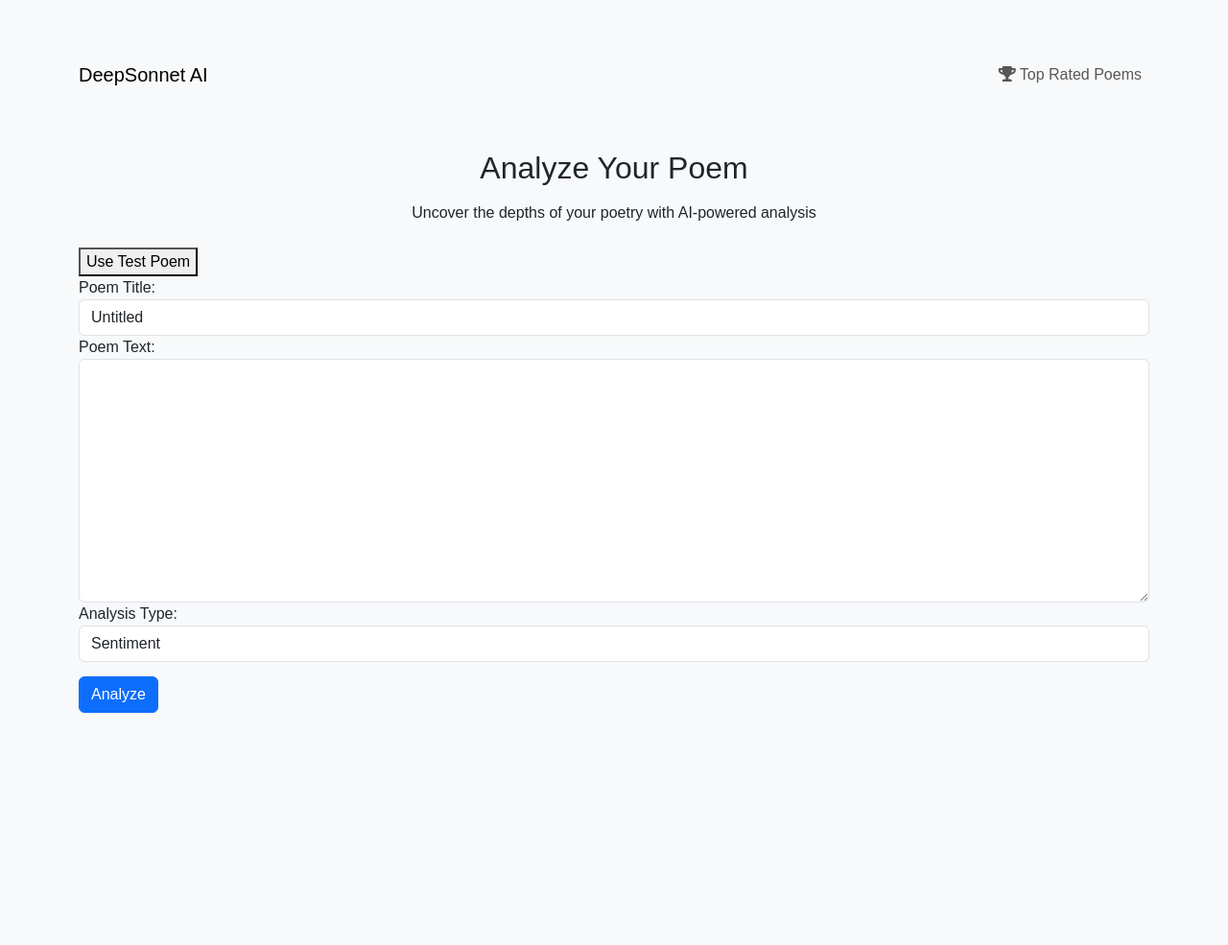
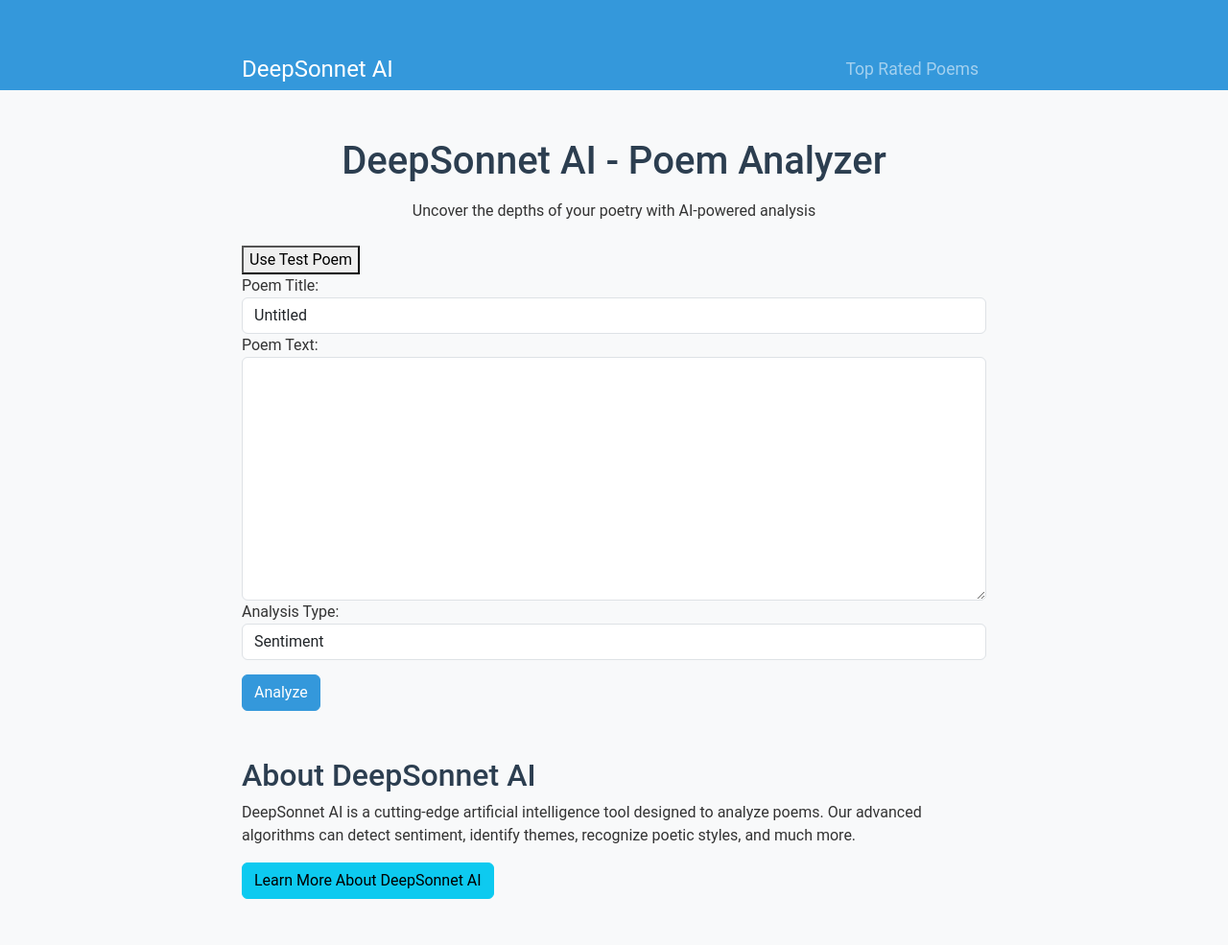
Before and after one commit to betezz/DeepSonnet-AI, a Flask app: page / in a window 1280 px wide. Shown: the whole page at 96% size. Before the commit the page ends 743 px from the top, so only its background shows below. Run offline with Flask 3, Linux system fonts and the light colour scheme; data that the repository does not hold is empty; some libraries are stand-ins or nearby versions.

Commit message:
SEO and stuff

```diff
--- a/app.py
+++ b/app.py
@@ -138,6 +138,10 @@ def get_random_poem():
         'content': poem.content
     })
 
+@app.route('/about')
+def about():
+    return render_template('about.html')
+
 # Add this function to create tables
 def create_tables():
     with app.app_context():
--- a/static/js/custom.js
+++ b/static/js/custom.js
@@ -34,6 +34,12 @@ So go on, Laville, talk that smack,
 But we'll leave you flat on your back`;
         console.log("DeepSonnet AI: Using test poem for analysis.");
     }
+
+    // Hide all elements except loading
+    document.getElementById('poem-form').style.display = 'none';
+    document.getElementById('leaderboard-nav-item').style.display = 'none';
+    document.querySelector('.container > h2').style.display = 'none';
+    document.querySelector('.container > p').style.display = 'none';
 
     // Show the loading spinner
     document.getElementById('loading').style.display = 'block';
@@ -111,8 +117,11 @@ document.getElementById('back-button').addEventListener('click', function() {
     // Hide the two-column layout
     document.getElementById('analysis-container').style.display = 'none';
 
-    // Show the form again
+    // Show all elements again
     document.getElementById('poem-form').style.display = 'block';
+    document.getElementById('leaderboard-nav-item').style.display = 'block';
+    document.querySelector('.container > h2').style.display = 'block';
+    document.querySelector('.container > p').style.display = 'block';
 
     // Clear the result content and the displayed poem (optional)
     document.getElementById('result').innerHTML = '';
--- a/templates/index.html
+++ b/templates/index.html
@@ -3,37 +3,71 @@
 <head>
     <meta charset="UTF-8">
     <meta name="viewport" content="width=device-width, initial-scale=1.0">
-    <title>DeepSonnet AI - Poem Analyzer</title>
+    <title>DeepSonnet AI - Advanced Poem Analysis Using Artificial Intelligence</title>
+
+    <!-- Add these meta tags for SEO -->
+    <meta name="description" content="DeepSonnet AI offers advanced poem analysis using artificial intelligence. Analyze your poems for sentiment, themes, style, and more with our cutting-edge AI technology.">
+    <meta name="keywords" content="DeepSonnet, AI poetry analysis, analyze poem AI, deep sonnet, artificial intelligence poetry, poem analyzer">
 
     <!-- favicon link-->
     <link rel="icon" href="{{ url_for('static', filename='images/deepsonnet_favicon.ico') }}" type="image/x-icon">
 
     <!-- Link to local Bootstrap CSS -->
     <link rel="stylesheet" href="{{ url_for('static', filename='css/bootstrap.min.css') }}">
+
+    <!-- Add custom CSS for a more professional look -->
     <style>
         body {
-            font-family: Arial, sans-serif;
+            font-family: 'Roboto', Arial, sans-serif;
             background-color: #f8f9fa;
+            color: #333;
         }
         .container {
+            max-width: 800px;
             margin-top: 50px;
         }
-        .result {
-            margin-top: 30px;
+        .navbar {
+            background-color: #3498db;
+            padding-top: 0.25rem;    /* Reduce top padding */
+            padding-bottom: 0.25rem; /* Reduce bottom padding */
+        }
+        .navbar-brand {
+            font-size: 1.5rem;       /* Increase brand font size */
+            padding-top: 0;
+            padding-bottom: 0;
+        }
+        .navbar .btn-outline-light {
+            padding: 0.25rem 0.5rem; /* Reduce button padding */
+            font-size: 1.1rem;       /* Increase button font size */
+        }
+        .navbar-nav .nav-link {
+            padding-top: 0.25rem;
+            padding-bottom: 0.25rem;
+        }
+        h1, h2, h3 {
+            color: #2c3e50;
+        }
+        .btn-primary {
+            background-color: #3498db;
+            border-color: #3498db;
+        }
+        .btn-primary:hover {
+            background-color: #2980b9;
+            border-color: #2980b9;
         }
         #loading {
-            display: none;  /* Hidden by default */
+            display: none;
             text-align: center;
             margin-top: 20px;
         }
         .two-column {
-            display: none;  /* Hidden by default, shown when analysis is done */
+            display: none;
             margin-top: 30px;
-            height: 800px;  /* Set a fixed height for the split-screen layout */
+            height: 800px;
         }
         .poem-column, .result-column {
-            height: 100%;  /* Make sure both columns take up full height */
-            overflow-y: scroll;  /* Enable vertical scrolling */
+            height: 100%;
+            overflow-y: scroll;
         }
         .poem-column {
             border-right: 1px solid #ddd;
@@ -57,22 +91,32 @@
             border-radius: 5px;
             transition: width 0.5s ease-in-out;
         }
-        .navbar {
-            margin-bottom: 30px;
-        }
     </style>
-    <link rel="stylesheet" href="https://cdnjs.cloudflare.com/ajax/libs/font-awesome/5.15.3/css/all.min.css">
-    <meta name="description" content="DeepSonnet AI - Advanced poem analysis using artificial intelligence. Uncover themes, sentiment, and style in your poetry.">
-    <meta name="keywords" content="DeepSonnet, AI, poem analysis, poetry, artificial intelligence">
+
+    <!-- Add structured data for rich snippets -->
+    <script type="application/ld+json">
+    {
+      "@context": "https://schema.org",
+      "@type": "WebApplication",
+      "name": "DeepSonnet AI",
+      "description": "Advanced poem analysis using artificial intelligence",
+      "url": "https://www.deepsonnetai.com",
+      "applicationCategory": "UtilityApplication",
+      "operatingSystem": "All",
+      "offers": {
+        "@type": "Offer",
+        "price": "0"
+      }
+    }
+    </script>
 </head>
 <body>
-    <!-- Add this navigation bar just after the <body> tag -->
-    <nav class="navbar navbar-expand-lg navbar-light bg-light">
+    <nav class="navbar navbar-expand-lg navbar-dark">
         <div class="container">
             <a class="navbar-brand" href="#">DeepSonnet AI</a>
             <ul class="navbar-nav ml-auto">
                 <li class="nav-item" id="leaderboard-nav-item">
-                    <a class="nav-link btn btn-outline-primary" href="{{ url_for('leaderboard') }}">
+                    <a class="nav-link btn btn-outline-light" href="{{ url_for('leaderboard') }}">
                         <i class="fas fa-trophy"></i> Top Rated Poems
                     </a>
                 </li>
@@ -81,11 +125,11 @@
     </nav>
 
     <div class="container">
+        <h1 class="text-center mb-3">DeepSonnet AI - Poem Analyzer</h1>
+        <p class="text-center mb-4">Uncover the depths of your poetry with AI-powered analysis</p>
+
         <!-- Form for poem submission -->
-        <h2 class="text-center mb-3">Analyze Your Poem</h2>
-        <p class="text-center mb-4">Uncover the depths of your poetry with AI-powered analysis</p>
         <form id="poem-form">
-            <!-- The new button will be inserted here -->
             <div class="form-group">
                 <label for="poem_title">Poem Title:</label>
                 <input type="text" id="poem_title" name="poem_title" class="form-control" value="Untitled">
@@ -148,6 +192,13 @@
                 </div>
             </div>
         </div>
+
+        <!-- Move the About section here, after the analysis container -->
+        <section class="mt-5 mb-5" id="about-section">
+            <h2>About DeepSonnet AI</h2>
+            <p>DeepSonnet AI is a cutting-edge artificial intelligence tool designed to analyze poems. Our advanced algorithms can detect sentiment, identify themes, recognize poetic styles, and much more.</p>
+            <a href="{{ url_for('about') }}" class="btn btn-info">Learn More About DeepSonnet AI</a>
+        </section>
     </div>
 
     <!-- Link to local jQuery, Popper.js, Bootstrap JS, and custom.js -->
@@ -196,8 +247,18 @@
 
             $('#back-button').click(function() {
                 $('.two-column').hide();
+                $('#about-section').show();
+            });
+
+            // Add this to hide the about section when analyzing a poem
+            $('#poem-form').submit(function(e) {
+                // ... (existing submit handler code) ...
+                $('#about-section').hide();
             });
         });
     </script>
+
+    <!-- Remove the button at the bottom of the page -->
+    <!-- The "Learn More" link in the About section now serves this purpose -->
 </body>
 </html>
```
Also changed, not shown: templates/about.html (added, +46 -0 lines).
